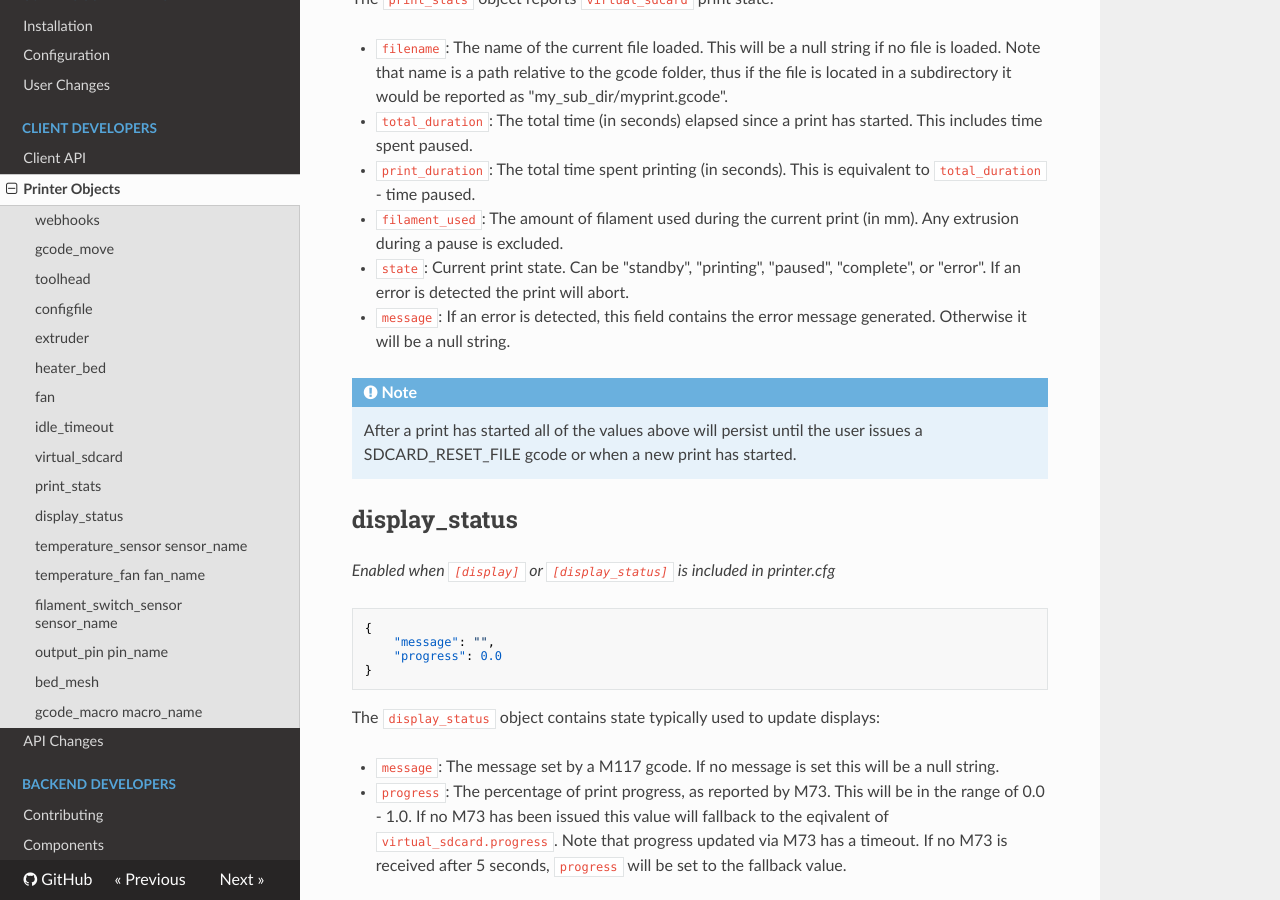
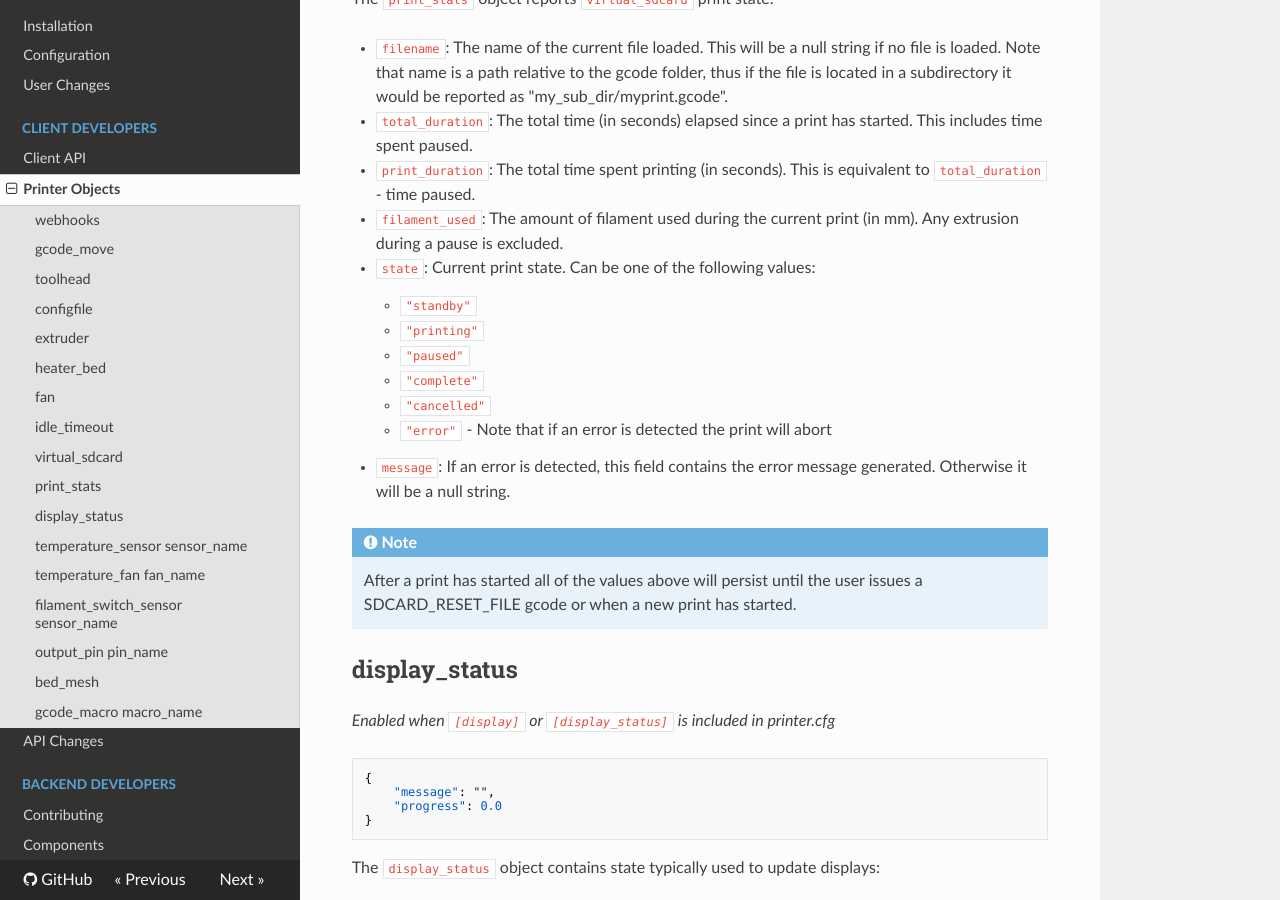
Before and after one commit to Marirossibn/moonraker, an MkDocs documentation site: the page built from docs/printer_objects.md, in a window 1280 px wide and 900 px high, scrolled down 5270 px. Built offline with MkDocs 1.6.1, drawn with Linux system fonts in a browser that asks for light colours; nearby versions of some CDN libraries.

Commit message:
docs: add "cancelled" state to print_stats documentation
Refactor the available values so that they are more readable.

Signed-off-by:  Eric Callahan <arksine.code@gmail.com>

```diff
--- a/docs/printer_objects.md
+++ b/docs/printer_objects.md
@@ -251,8 +251,13 @@ The `print_stats` object reports `virtual_sdcard` print state:
   equivalent to `total_duration` - time paused.
 - `filament_used`:  The amount of filament used during the current print
   (in mm).  Any extrusion during a pause is excluded.
-- `state`: Current print state.  Can be "standby", "printing", "paused",
-  "complete", or "error".  If an error is detected the print will abort.
+- `state`: Current print state.  Can be one of the following values:
+    - `"standby"`
+    - `"printing"`
+    - `"paused"`
+    - `"complete"`
+    - `"cancelled"`
+    - `"error"` - Note that if an error is detected the print will abort
 - `message`:  If an error is detected, this field contains the error
   message generated.  Otherwise it will be a null string.
 
```
